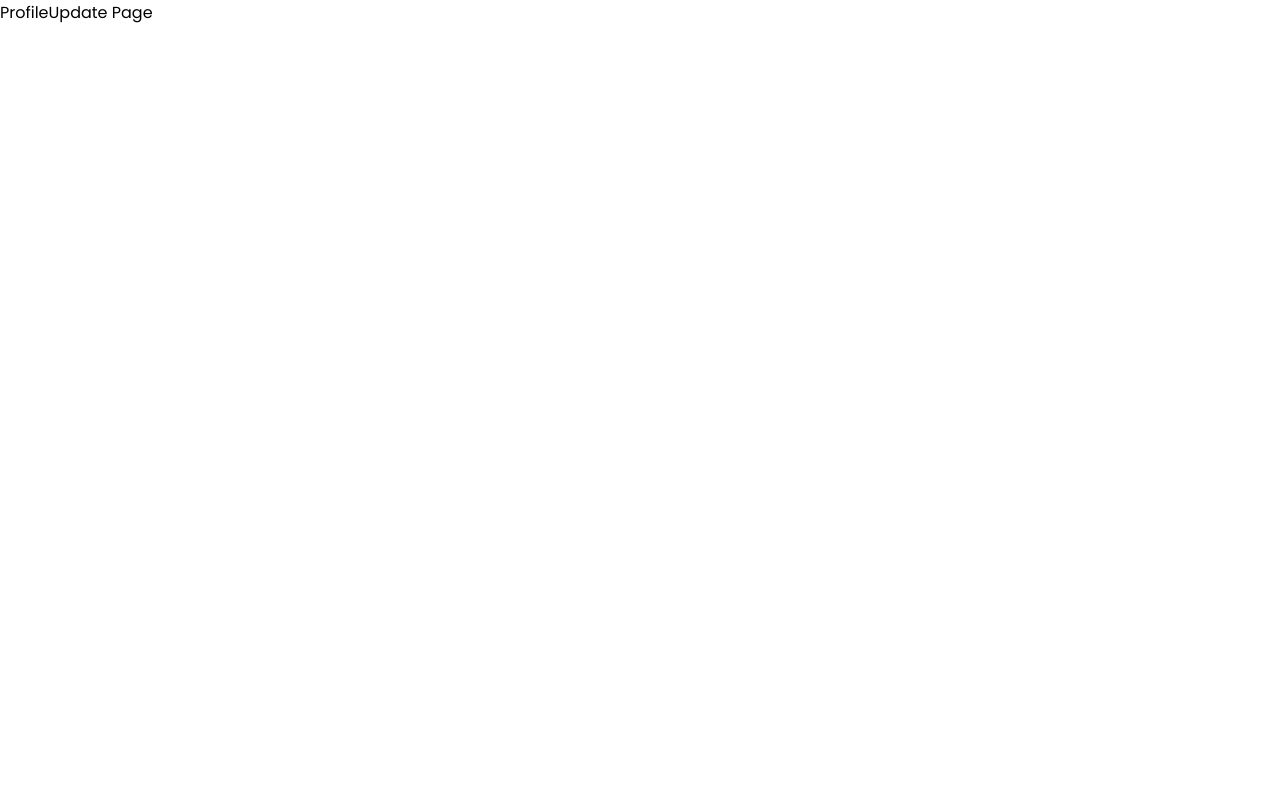
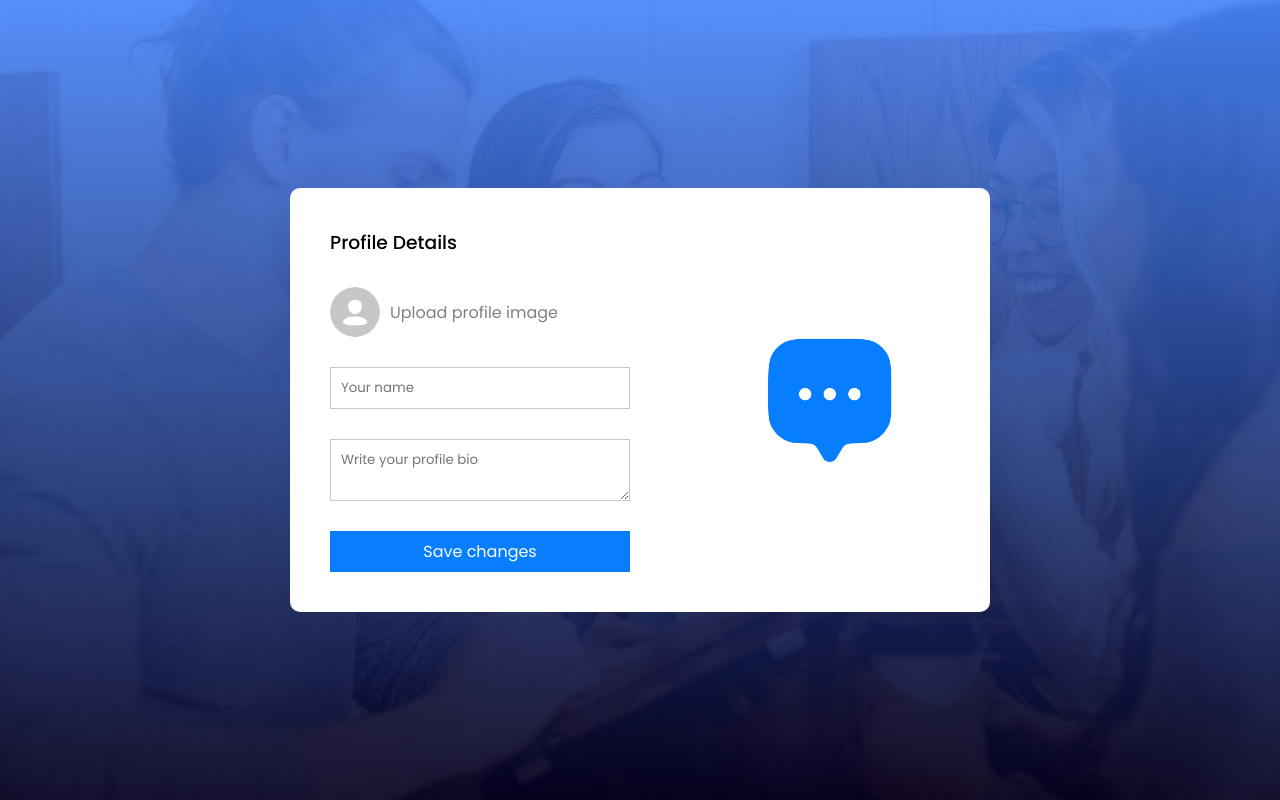
Before and after one commit to gonzagramaglia/realtime-chat, a React (Vite) app: page /profile in a window 1280 px wide. Built offline with nearby package versions, Linux system fonts and the light colour scheme.

Commit message:
frontend: ProfileUpdate page. Profile Details form

```diff
--- a/src/pages/ProfileUpdate/ProfileUpdate.css
+++ b/src/pages/ProfileUpdate/ProfileUpdate.css
@@ -0,0 +1,66 @@
+.profile {
+  min-height: 100vh;
+  background: url(/background.png) no-repeat;
+  background-size: cover;
+  display: flex;
+  align-items: center;
+  justify-content: center;
+}
+
+.profile-container {
+  background: white;
+  display: flex;
+  align-items: center;
+  justify-content: space-between;
+  min-width: 700px;
+  border-radius: 10px;
+}
+
+.profile-pic {
+  max-width: 160px;
+  aspect-ratio: 1/1;
+  margin: 20px auto;
+  border-radius: 50%;
+}
+
+.profile form {
+  display: flex;
+  flex-direction: column;
+  gap: 30px;
+  padding: 40px;
+}
+
+.profile form h3 {
+  font-weight: 500;
+}
+
+.profile label {
+  display: flex;
+  align-items: center;
+  gap: 10px;
+  color: gray;
+  cursor: pointer;
+}
+
+.profile label img {
+  width: 50px;
+  aspect-ratio: 1/1;
+  border-radius: 50%;
+}
+
+.profile input,
+textarea {
+  padding: 10px;
+  min-width: 300px;
+  border: 1px solid #c9c9c9;
+  outline-color: #007eff;
+}
+
+.profile form button {
+  border: none;
+  color: white;
+  background-color: #077eff;
+  padding: 8px;
+  font-size: 16px;
+  cursor: pointer;
+}
--- a/src/pages/ProfileUpdate/ProfileUpdate.jsx
+++ b/src/pages/ProfileUpdate/ProfileUpdate.jsx
@@ -1,9 +1,41 @@
 import "./ProfileUpdate.css";
+import assets from "../../assets/assets";
+import { useState } from "react";
 
 const ProfileUpdate = () => {
+  const [image, setImage] = useState(null);
+
   return (
     <>
-      <div>ProfileUpdate Page</div>
+      <div className="profile">
+        <div className="profile-container">
+          <form>
+            <h3>Profile Details</h3>
+            <label htmlFor="avatar">
+              <input
+                onChange={(e) => setImage(e.target.files[0])}
+                type="file"
+                id="avatar"
+                accept=".png, .jpg, .jpeg"
+                hidden
+              />
+              <img
+                src={image ? URL.createObjectURL(image) : assets.avatar_icon}
+                alt=""
+              />
+              Upload profile image
+            </label>
+            <input type="text" placeholder="Your name" required />
+            <textarea placeholder="Write your profile bio" required></textarea>
+            <button type="submit">Save changes</button>
+          </form>
+          <img
+            className="profile-pic"
+            src={image ? URL.createObjectURL(image) : assets.logo_icon}
+            alt=""
+          />
+        </div>
+      </div>
     </>
   );
 };
```
